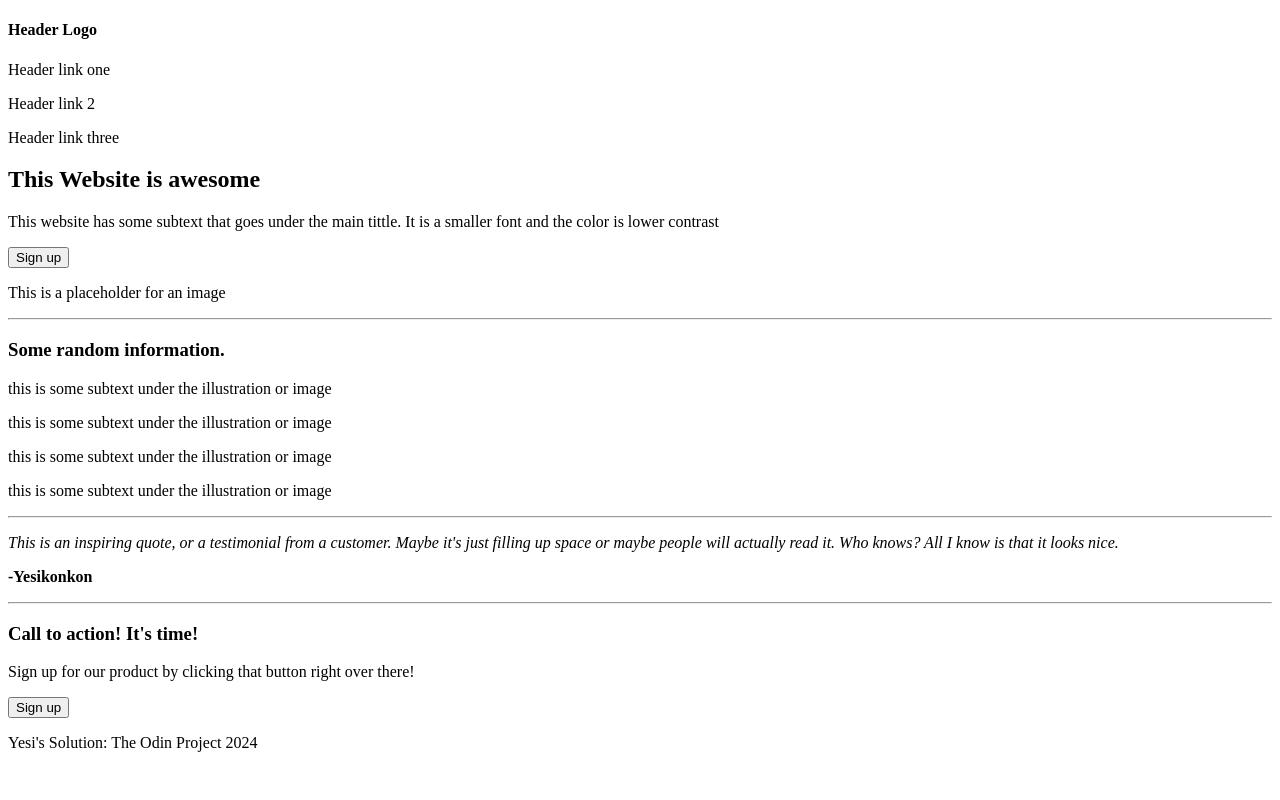
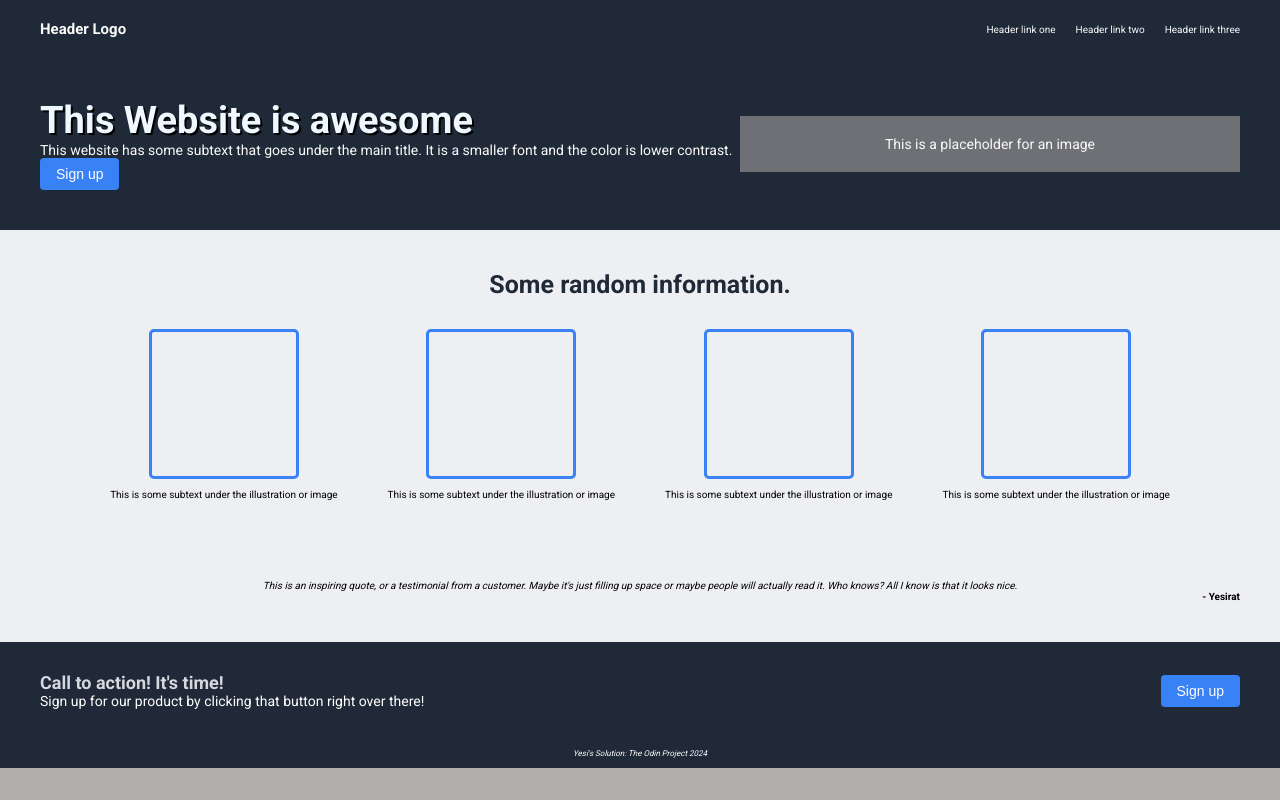
Before and after one commit to Yesy01/Landing-page-odin, a plain HTML site: page index.html in a window 1280 px wide. Drawn offline with Linux system fonts and the light colour scheme.

Commit message:
docs: Update README, HTML and style.css I made appropriate changes to the README, index.html, and style.css files to enhance the project documentation and styling.

```diff
--- a/index.html
+++ b/index.html
@@ -1,45 +1,101 @@
 <!DOCTYPE html>
 <html lang="en">
+
 <head>
     <meta charset="UTF-8">
     <meta name="viewport" content="width=device-width, initial-scale=1.0">
+    <link href="https://fonts.googleapis.com/css2?family=Roboto:wght@400;700&display=swap" rel="stylesheet">
     <title>Landing Page</title>
+    <link rel="stylesheet" href="style.css">
 </head>
+
 <body>
-    <header>
+
+    <!-- Header -->
+    <div class="box1">
+        <header class="headerline">
             <h4>Header Logo</h4>
-        <p>Header link one</p>
-        <p>Header link 2</p>
-        <p>Header link three</p>
+            <nav class="hdrlnks">
+                <p class="hdrlnk">Header link one</p>
+                <p class="hdrlnk2">Header link two</p>
+                <p class="hdrlnk3">Header link three</p>
+            </nav>
         </header>
+
+        <!-- Hero Section -->
+        <div class="belowheader">
+            <div class="leftblwhdr">
                 <h2>This Website is awesome</h2>
-    <p>This website has some subtext that goes under the main tittle. It is a smaller font and the color is lower contrast </p>
+                <p>
+                    This website has some subtext that goes under the main title.
+                    It is a smaller font and the color is lower contrast.
+                </p>
                 <button type="button">Sign up</button>
+            </div>
+            <div class="rightblwhdr">
                 <p>This is a placeholder for an image</p>
+            </div>
+        </div>
+    </div>
 
-    <hr>
+    <!-- Info Section -->
+    <div class="box2">
+        <h3>Some random information.</h3>
+        <div class="rectangles">
 
-    <h3>Some random information.</h3>
+            <div class="first">
                 <div class="rectangle1"></div>
-    <p>this is some subtext under the illustration or image</p>
+                <p>This is some subtext under the illustration or image</p>
+            </div>
+
+            <div class="first">
                 <div class="rectangle2"></div>
-    <p>this is some subtext under the illustration or image</p>
+                <p>This is some subtext under the illustration or image</p>
+            </div>
 
+            <div class="first">
                 <div class="rectangle3"></div>
-    <p>this is some subtext under the illustration or image</p>
+                <p>This is some subtext under the illustration or image</p>
+            </div>
 
+            <div class="first">
                 <div class="rectangle4"></div>
-    <p>this is some subtext under the illustration or image</p>
-    <hr>
-    <p><em>This is an inspiring quote, or a testimonial from a customer. Maybe it's just filling up space or maybe people will actually read it. Who knows? All I know is that it looks nice.</em></p>
-    <p><strong>-Yesikonkon</strong></p>
-    <hr>
-    <div></div>
+                <p>This is some subtext under the illustration or image</p>
+            </div>
+
+        </div>
+    </div>
+
+    <!-- Quote Section -->
+    <div class="box3">
+        <div class="quote">
+            <p><em>
+                    This is an inspiring quote, or a testimonial from a customer.
+                    Maybe it's just filling up space or maybe people will actually read it.
+                    Who knows? All I know is that it looks nice.
+                </em></p>
+        </div>
+        <div class="myname">
+            <p><strong>- Yesirat</strong></p>
+        </div>
+    </div>
+
+    <!-- Call to Action Section -->
+    <div class="box4">
+        <div class="leftabvftr">
             <h3>Call to action! It's time!</h3>
             <p>Sign up for our product by clicking that button right over there!</p>
+        </div>
+        <div class="rightabvftr">
             <button type="button">Sign up</button>
+        </div>
+    </div>
+
+    <!-- Footer -->
     <footer>
         <p>Yesi's Solution: The Odin Project 2024</p>
     </footer>
+
 </body>
+
 </html>
--- a/style.css
+++ b/style.css
@@ -1,109 +1,225 @@
-/*Global */
-*{
-    margin:50px
-}
-*::after,
-*::before {
+/* Global Reset */
+* {
+    margin: 0;
     padding: 0;
-  margin: 0;
+    box-sizing: border-box;
 }
 
 html {
-  background-color:
-  #2e1642;
+    background-color: #b1aeae;
     scroll-behavior: smooth;
 }
 
+body {
+    font-family: 'Roboto', 'Times New Roman', Times, serif;
+}
+
+/* Typography */
 h1 {
-  font-family: 'Roboto', 'Times New Roman', Times, serif;
     font-size: 70px;
     font-weight: 700;
     color: aliceblue;
 }
+
 h2 {
-    font-family: 'Roboto', 'Times New Roman', Times, serif;
-    font-size: 50px;
+    font-size: 38px;
     font-weight: 700;
     color: aliceblue;
     text-shadow: 2px 2px black;
+}
 
+h3 {
+    font-size: 18px;
+    font-weight: 700;
+    color: #d5d9df;
 }
-  h3 {
-    font-family: 'Roboto', 'Times New Roman', Times, serif;
-    font-size: 40px;
+
+h4 {
+    font-size: 15px;
     font-weight: 700;
-    color: aliceblue;
+    color: #f9faf8;
 }
-  h4 {
-    font-family: 'Roboto', 'Times New Roman', Times, serif;
-    font-size: 25px;
-    font-weight: 700;
-    color: aliceblue;
-  }
+
 a {
-  color:aliceblue;
+    color: rgb(12, 115, 206);
 }
 
 p {
-    font-family: 'Roboto', 'Times New Roman', Times, serif;
-    font-size: 18px;
-    color: aliceblue;
+    font-size: 10px;
+    color: #000000;
 }
-.title {
-    color: #bf93c0;
-    text-shadow: 2px 2px black;
-    text-align: center;
-    padding: 48px;
-    padding-top: 96px;
-    border-top: 1px black solid;
-    background-color: black;
-  }
-  .log-nav{
+
+/* Header */
+.headerline {
+    background-color: #1f2937;
+    padding: 20px 40px;
     display: flex;
     justify-content: space-between;
     align-items: center;
 }
-  .child1{
-    flex: 1;
+
+.headerline p {
+    font-size: 10px;
+    color: #f9faf8;
 }
-  .nav-bar{
+
+.hdrlnks {
     display: flex;
-    justify-content: flex-end;
+    gap: 20px;
 }
-  .nav-links{
-    flex: 1;
+
+/* Hero Section */
+.belowheader {
+    display: flex;
+    justify-content: space-between;
+    background-color: #1f2937;
+    padding: 40px;
+    align-items: center;
+}
+
+.belowheader p {
+    font-size: 14px;
+    color: #f9faf8;
+}
+
+.rightblwhdr {
+    display: flex;
+    flex-direction: column;
+    width: 500px;
+    background-color: rgba(178, 173, 173, 0.54);
+    justify-content: center;
+    text-align: center;
+    padding: 20px;
+}
+
+.leftblwhdr {
+    display: flex;
+    flex-direction: column;
+    align-items: flex-start;
+}
+
+/* Info Section */
+.box1 {
+    display: flex;
+    flex-direction: column;
+    background-color: #1f2937;
+}
+
+.box2 {
+    display: flex;
+    flex-direction: column;
+    justify-content: center;
+    align-items: center;
+    background-color: #eeeff2;
+    padding: 40px;
+}
+
+.box2 h3 {
+    font-size: 25px;
+    font-weight: 700;
+    color: #1f2937;
+}
+
+.rectangles {
+    display: flex;
+    flex-wrap: wrap;
+    justify-content: center;
+    gap: 50px;
+    margin-top: 30px;
+}
+
+.first {
+    display: flex;
+    flex-direction: column;
+    text-align: center;
+    align-items: center;
+}
+
+.rectangle1,
+.rectangle2,
+.rectangle3,
+.rectangle4 {
+    width: 150px;
+    height: 150px;
+    border: 3px solid #3882f6;
+    border-radius: 5px;
+    margin-bottom: 10px;
+}
+
+/* Quote Section */
+.box3 {
+    display: flex;
+    flex-direction: column;
+    justify-content: center;
+    align-items: center;
+    background-color: #eeeff2;
+    padding: 40px;
+}
+
+.quote {
+    text-align: center;
+    font-style: italic;
+}
+
+.myname {
+    align-self: flex-end;
+    font-weight: bold;
+}
+
+/* Call to Action Section */
+.box4 {
+    display: flex;
+    justify-content: space-between;
+    align-items: center;
+    background-color: #1f2937;
+    padding: 30px 40px;
+    color: white;
+}
+
+.box4 p {
+    font-size: 14px;
+    color: white;
 
 }
-  .logo{
+
+.leftabvftr {
     display: flex;
-    justify-content: flex-start;
+    flex-direction: column;
+    align-items: flex-start;
 }
-  .logos{
-    flex: 1
-  }
-  .box2{
+
+.rightabvftr {
     display: flex;
-    flex-direction: row;
     justify-content: center;
     align-items: center;
 }
-  .child2{
-    flex:1;
+
+/* Buttons */
+button {
+    border: none;
+    border-radius: 4px;
+    background-color: #3882f6;
+    color: white;
+    padding: 8px 16px;
+    font-size: 14px;
+    cursor: pointer;
 }
-  .rectangle1{
-    width: 100px;
-    height: 100px;
-    background-color: gray;
-    border: gray 1px;
+
+button:hover {
+    background-color: #2563eb;
 }
-  .box3{
-    display: flex;
-    flex-direction: column;
-    align-items: flex-start;
-    justify-content: space-evenly;
-    gap: 1px
+
+/* Footer */
+footer {
+    background-color: #1f2937;
+    text-align: center;
+    padding: 10px;
+    color: white;
 }
-  .headr{
-    display: flex;
-    flex-direction: row;
+
+footer p {
+    font-size: 8px;
+    color: white;
+    font-style:italic;
+
 }
```
Also changed, not shown: 1 other file. Lines whose indentation alone changed are shown as unchanged.
